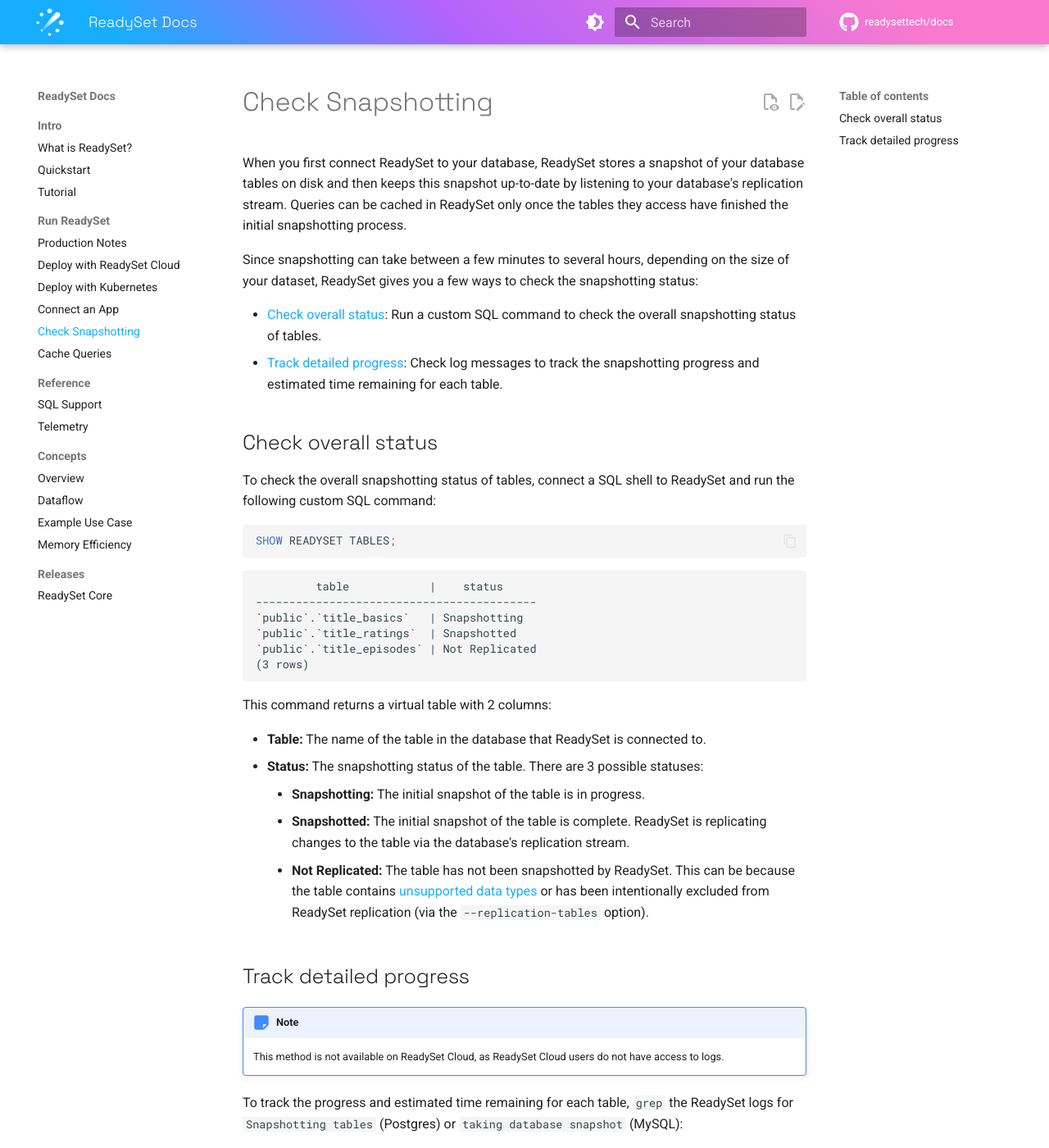
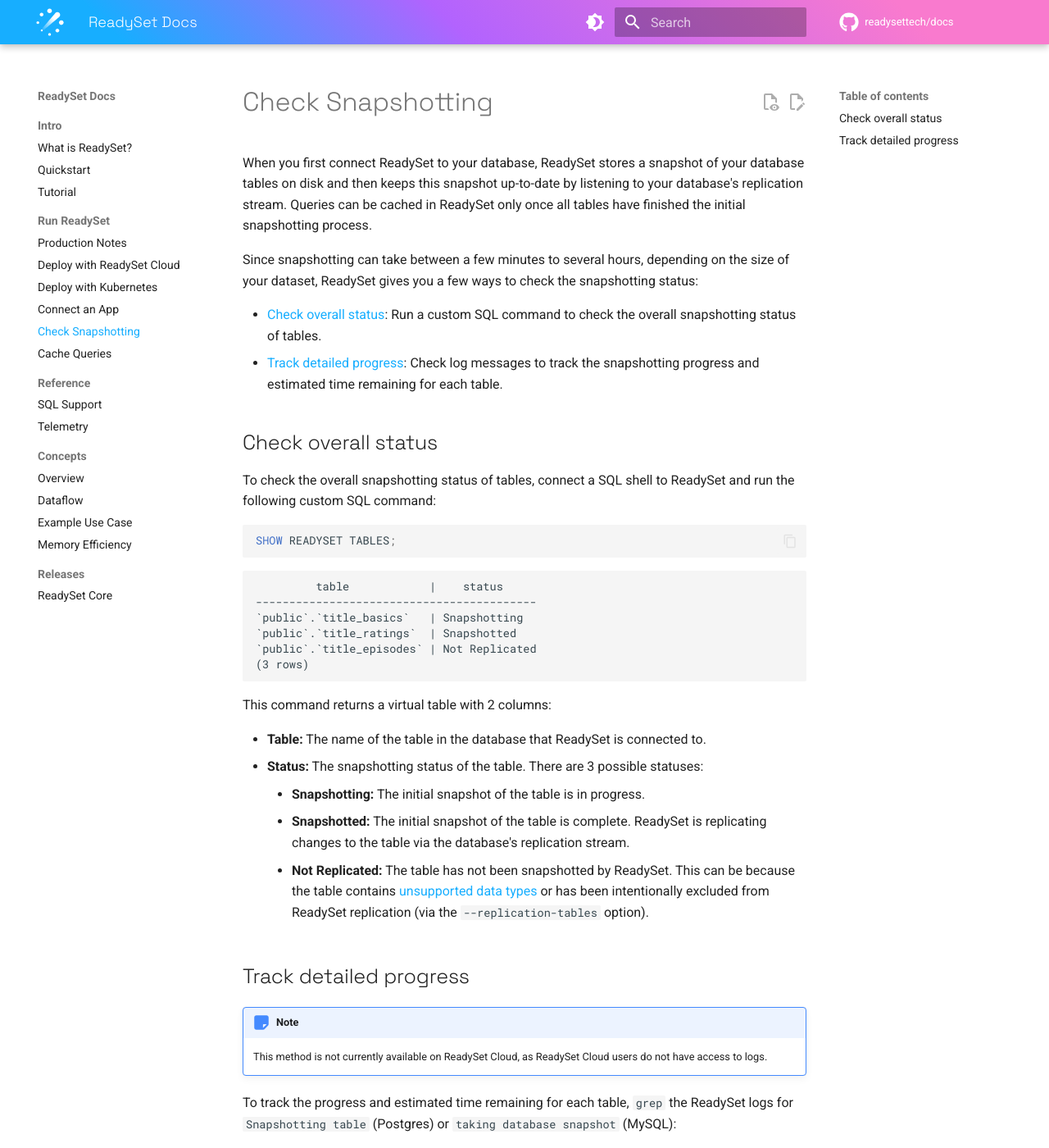
Before and after one commit to readysettech/docs-old, an MkDocs documentation site: the page built from docs/guides/check-snapshotting.md, in a window 1280 px wide and 1400 px high. Shown: the whole window at 82% size. Built offline with MkDocs 1.6.1 and Material for MkDocs 9.7.7, drawn with Linux system fonts in a browser that asks for light colours; comment, search, counter and statistics services are not loaded.

Commit message:
Clarify that all snapshotting must finish before caching is possible

```diff
--- a/docs/guides/check-snapshotting.md
+++ b/docs/guides/check-snapshotting.md
@@ -1,6 +1,6 @@
 # Check Snapshotting
 
-When you first connect ReadySet to your database, ReadySet stores a snapshot of your database tables on disk and then keeps this snapshot up-to-date by listening to your database's replication stream. Queries can be cached in ReadySet only once the tables they access have finished the initial snapshotting process.
+When you first connect ReadySet to your database, ReadySet stores a snapshot of your database tables on disk and then keeps this snapshot up-to-date by listening to your database's replication stream. Queries can be cached in ReadySet only once all tables have finished the initial snapshotting process.
 
 Since snapshotting can take between a few minutes to several hours, depending on the size of your dataset, ReadySet gives you a few ways to check the snapshotting status:
 
@@ -36,9 +36,9 @@
 
 !!! note
 
-    This method is not available on ReadySet Cloud, as ReadySet Cloud users do not have access to logs.
+    This method is not currently available on ReadySet Cloud, as ReadySet Cloud users do not have access to logs.
 
-To track the progress and estimated time remaining for each table, `grep` the ReadySet logs for `Snapshotting tables` (Postgres) or `taking database snapshot` (MySQL):
+To track the progress and estimated time remaining for each table, `grep` the ReadySet logs for `Snapshotting table` (Postgres) or `taking database snapshot` (MySQL):
 
 === "Postgres"
 
```
Also changed, not shown: docs/guides/deploy-readyset-kubernetes.md (+7 -4 lines).
